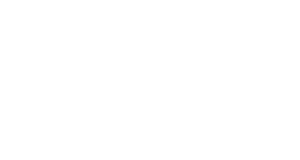
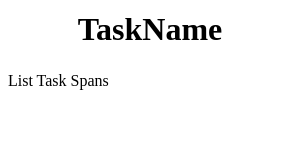
Before and after one commit to chrisjamesr/time-tracker, an Electron app: page renderer/dashboard/show-task.html in a window 300 px wide. Drawn offline with Linux system fonts and the light colour scheme.

Commit message:
add test text to show page

```diff
--- a/renderer/dashboard/show-task.html
+++ b/renderer/dashboard/show-task.html
@@ -1,19 +1,17 @@
 <html>
   <head>
     <title>
-
+      Task Name
     </title>
     <link rel="stylesheet" href="./dash-style.css">
   </head>
   <body>
     <div>
       <header>
-        <h1></h1>
+        <h1>TaskName</h1>
       </header>
-      <section id="tasks-display">
-        <ul id="tasks-list">
-
-        </ul>
+      <section >
+        List Task Spans
       </section>
     </div>
 
```
